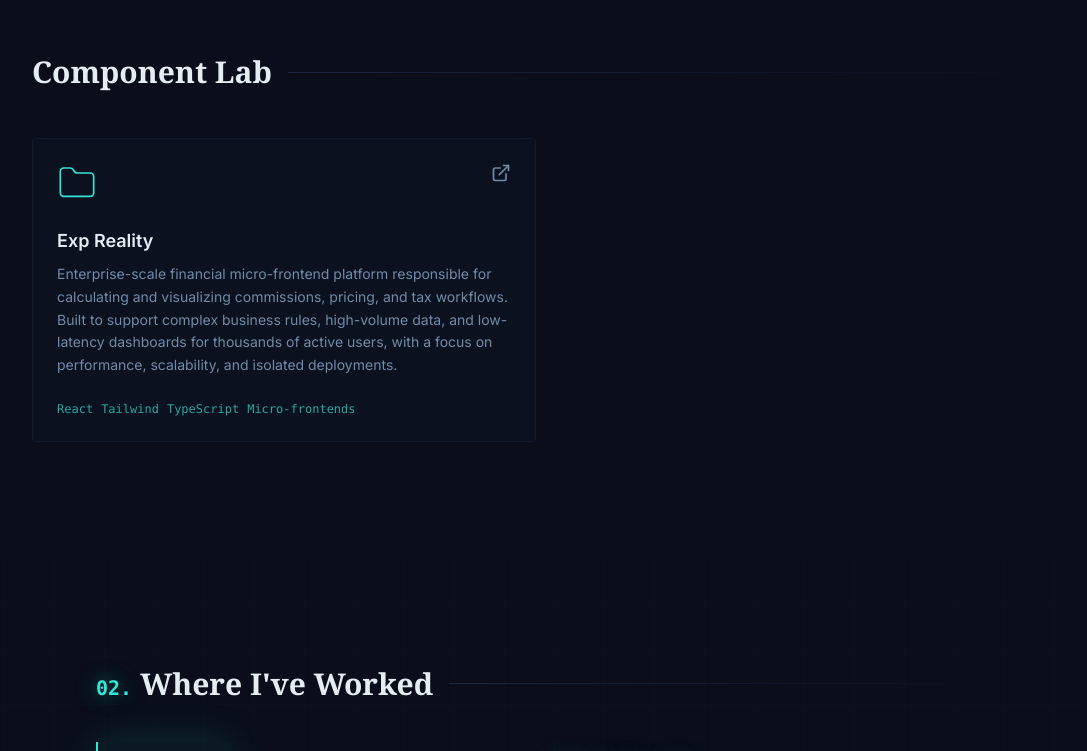
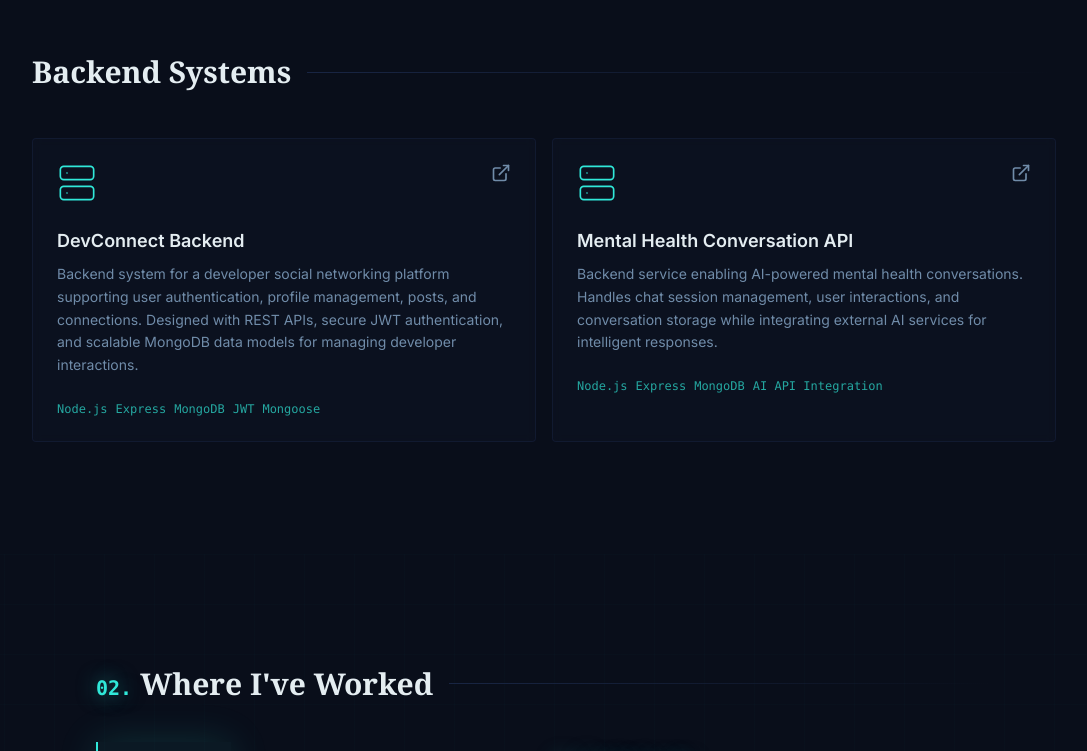
Before and after one commit to Rohan-Sharma00/personal-portfolio, a React (Vite) app: page / in a window 1280 px wide. Shown: the part 1751-2502 px from the top of the page, without its empty margins (96-1183 px from the left). Built offline with nearby package versions, Linux system fonts and the light colour scheme; the HTML template or start-up script is replaced by a standard one.

Commit message:
created backend section

```diff
--- /dev/null
+++ b/src/components/BackendSystem.tsx
@@ -0,0 +1,85 @@
+import { motion } from 'framer-motion';
+import { useInView } from 'framer-motion';
+import { useRef } from 'react';
+import { Link } from 'react-router-dom';
+import { Server, ExternalLink } from 'lucide-react';
+
+const backendLab = [
+  {
+    slug: 'devconnect-backend',
+    title: 'DevConnect Backend',
+    description:
+      'Backend system for a developer social networking platform supporting user authentication, profile management, posts, and connections. Designed with REST APIs, secure JWT authentication, and scalable MongoDB data models for managing developer interactions.',
+    tech: ['Node.js', 'Express', 'MongoDB', 'JWT', 'Mongoose'],
+  },
+  {
+    slug: 'mental-health-conversation-backend',
+    title: 'Mental Health Conversation API',
+    description:
+      'Backend service enabling AI-powered mental health conversations. Handles chat session management, user interactions, and conversation storage while integrating external AI services for intelligent responses.',
+    tech: ['Node.js', 'Express', 'MongoDB', 'AI API Integration'],
+  },
+];
+
+const BackendLabComponent = () => {
+  const ref = useRef(null);
+  const isInView = useInView(ref, { once: true, margin: "-100px" });
+
+  return (
+    <section id="backendLab" className="section-padding relative" ref={ref}>
+      <div className="section-container max-w-5xl">
+        <motion.div
+          initial={{ opacity: 0, y: 20 }}
+          animate={isInView ? { opacity: 1, y: 0 } : {}}
+          transition={{ duration: 0.6 }}
+          className="flex items-center gap-4 mb-12"
+        >
+          <h2 className="font-serif text-2xl md:text-3xl text-foreground whitespace-nowrap font-semibold">
+            Backend Systems
+          </h2>
+          <div className="h-px bg-gradient-to-r from-border to-transparent flex-1" />
+        </motion.div>
+
+        <div className="grid md:grid-cols-2 gap-4">
+          {backendLab.map((project, index) => (
+            <motion.div
+              key={project.slug}
+              initial={{ opacity: 0, y: 30 }}
+              animate={isInView ? { opacity: 1, y: 0 } : {}}
+              transition={{ duration: 0.5, delay: index * 0.15 }}
+            >
+              <Link
+                to={`/backendLab/${project.slug}`}
+                className="group block h-full bg-card/50 backdrop-blur-sm p-6 rounded border border-border/50 hover:border-primary/50 hover:shadow-glow-subtle hover:-translate-y-2 transition-all duration-300"
+              >
+                <div className="flex items-start justify-between mb-6">
+                  <Server className="text-primary" size={40} strokeWidth={1} />
+                  <ExternalLink
+                    className="text-muted-foreground group-hover:text-primary transition-colors duration-300"
+                    size={20}
+                  />
+                </div>
+
+                <h3 className="text-foreground text-lg font-semibold mb-2 group-hover:text-primary transition-colors duration-300">
+                  {project.title}
+                </h3>
+
+                <p className="text-muted-foreground text-sm mb-6 leading-relaxed">
+                  {project.description}
+                </p>
+
+                <ul className="flex flex-wrap gap-2 font-mono text-xs text-primary/70">
+                  {project.tech.map((tech) => (
+                    <li key={tech}>{tech}</li>
+                  ))}
+                </ul>
+              </Link>
+            </motion.div>
+          ))}
+        </div>
+      </div>
+    </section>
+  );
+};
+
+export default BackendLabComponent;
--- a/src/pages/Index.tsx
+++ b/src/pages/Index.tsx
@@ -6,6 +6,7 @@ import Projects from '@/components/Projects';
 import Contact from '@/components/Contact';
 import Footer from '@/components/Footer';
 import EngineeringLabComponent from "@/components/ComponentLab";
+import BackendLabComponent from "@/components/BackendSystem";
 
 const Index = () => {
   return (
@@ -14,7 +15,8 @@ const Index = () => {
       <main >
         <Hero />
         <PersonalProjects />
-        <EngineeringLabComponent/>
+        <BackendLabComponent />
+        {/* <EngineeringLabComponent/> */}
         <Experience />
         <Projects />
         <Contact />
```
